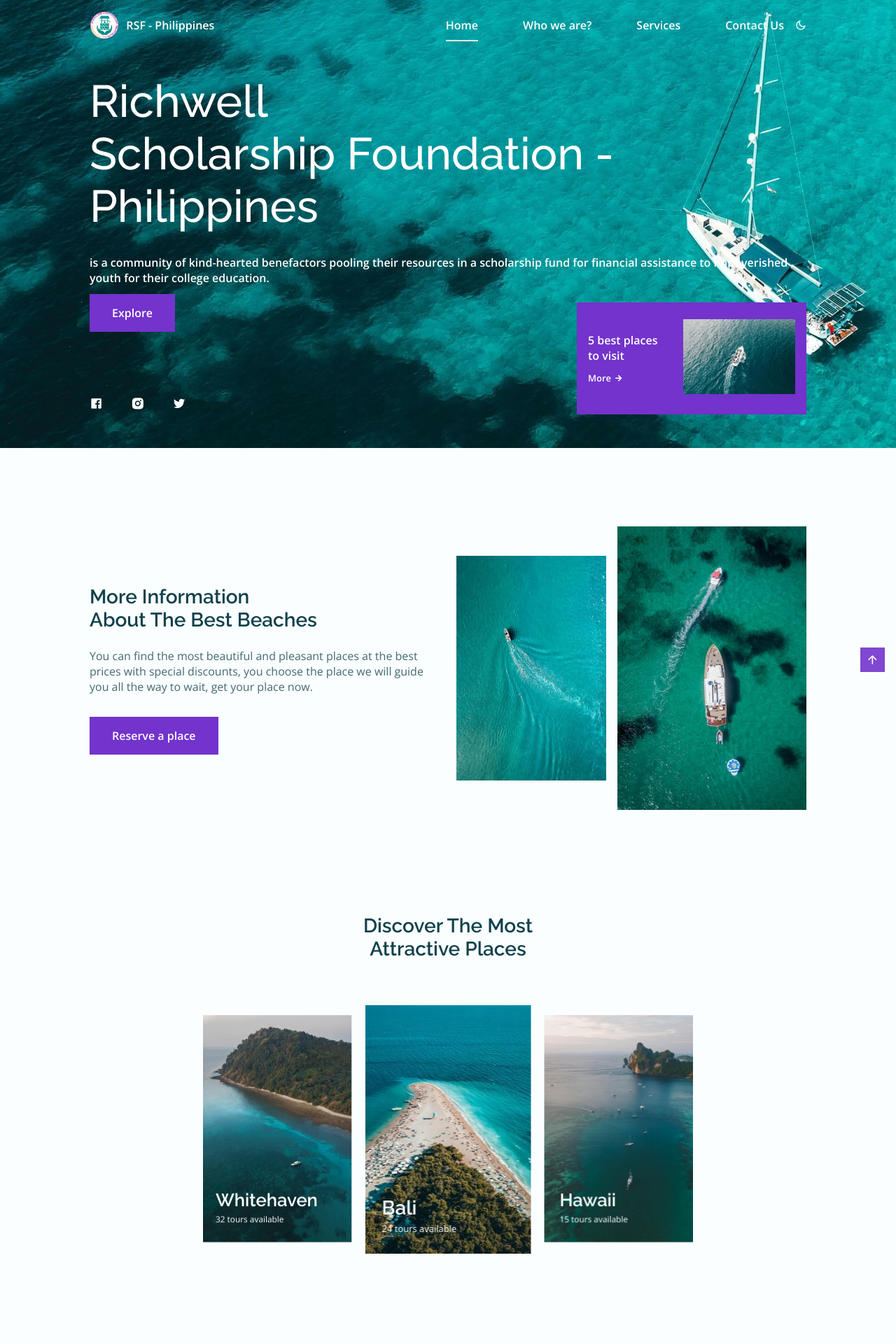
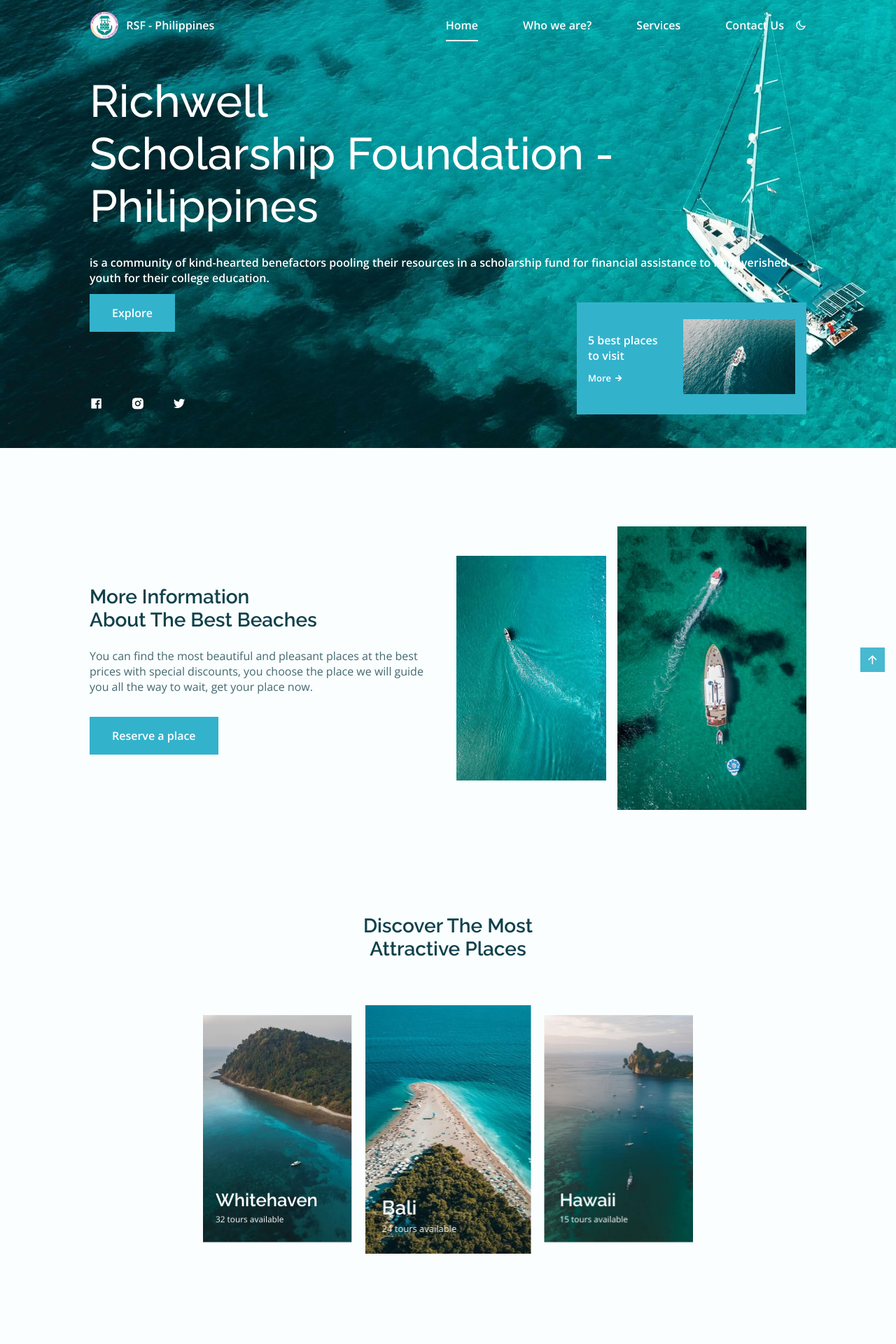
Before and after one commit to RSFPHILSINC/rsfphils, a PHP site: page / in a window 1280 px wide. Shown: the top 1920 px of the page at 70% size. Run offline with PHP 8.4, Linux system fonts and the light colour scheme.

Commit message:
Update styles.css

```diff
--- a/assets/css/styles.css
+++ b/assets/css/styles.css
@@ -11,9 +11,9 @@
   --hue-color: 190;
 
   /* HSL color mode */
-  --first-color: hsl(265, 60%, 50%);  /* Vibrant but not harsh violet */
-  --first-color-second: hsl(var(--hue-color), 64%, 22%);
-  --first-color-alt: hsl(265, 50%, 35%); /* Darker hover effect */
+  --first-color: hsl(var(--hue-color), 60%, 50%);
+  --first-color-second: hsl(var(--hue-color), 55%, 45%);
+  --first-color-alt: hsl(var(--hue-color), 50%, 40%); /* Hover effect */
   --title-color: hsl(var(--hue-color), 64%, 18%);
   --text-color: hsl(var(--hue-color), 24%, 35%);
   --text-color-light: hsl(var(--hue-color), 8%, 60%);
@@ -72,9 +72,9 @@
 
 /*========== Variables Dark theme ==========*/
 body.dark-theme {
-  --first-color: hsl(265, 70%, 60%);  /* Slightly brighter for contrast */
-  --first-color-second: hsl(var(--hue-color), 54%, 12%);
-  --first-color-alt: hsl(265, 80%, 70%); /* Brighter hover effect */
+  --first-color: hsl(var(--hue-color), 70%, 65%);
+  --first-color-second: hsl(var(--hue-color), 65%, 55%);
+  --first-color-alt: hsl(var(--hue-color), 80%, 75%); /* Brighter hover */
   --title-color: hsl(var(--hue-color), 24%, 95%);
   --text-color: hsl(var(--hue-color), 8%, 75%);
   --input-color: hsl(var(--hue-color), 29%, 16%);
```
